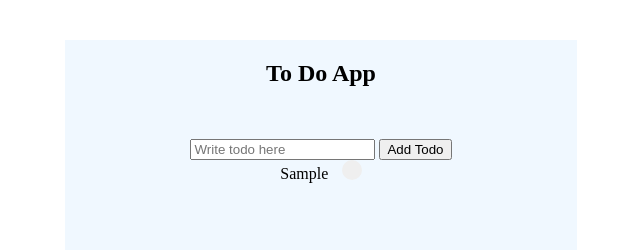
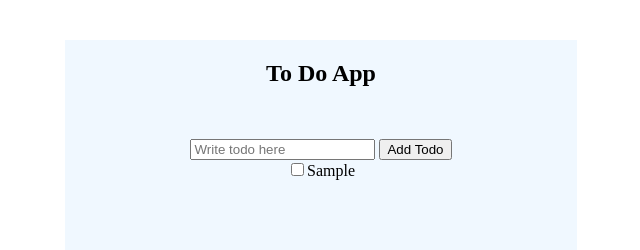
Before and after one commit to briankabiro/To-Do-App, a plain HTML site: page index.html in a window 1280 px wide. Both pictures are taken after typing "Sample" into the empty fields and a click on the button "Add Todo". Shown: the top 250 px of the page, 319-959 px from the left. Drawn offline with Linux system fonts and the light colour scheme.

Commit message:
95% finished
I'll come back when I have the psych

```diff
--- a/index.html
+++ b/index.html
@@ -19,7 +19,14 @@
 					<button @click.submit.prevent="addTodo">Add Todo</button>
 				</form>
 
-				<todo-item v-for="item in todos" v-bind:todo='item'></todo-item>
+				<div v-for="todo, index in todos">
+					<label>
+						<input type="checkbox"
+						v-model="todo.completed"
+						v-on:change='toggleCompleted(todo)'
+						/>{{todo.text}}
+					</label>
+				</div>
 
 			</div>
 		</div>
--- a/index.js
+++ b/index.js
@@ -1,6 +1,6 @@
 /*Build HTML input box, bind to variable, build todo component
 when button clicked, add words in input box to todos
- */
+
 Vue.component('todo-item', {
 	props:['todo'],
 	template:'<div v:bind:style="todoStyleObject">{{todo.text}}<button v-bind:style="divStyleObject"></button></div>',
@@ -9,7 +9,6 @@ Vue.component('todo-item', {
 			divStyleObject:{
 				height:'1.5em',
 				width:'1.5em',
-				backgroundColor:this.background,
 				borderRadius:'100%',
 				border:'none',
 				marginLeft:'1em'
@@ -18,22 +17,23 @@ Vue.component('todo-item', {
 
 	}
 })
+ */
 
 var app = new Vue({
 	el:"#app",
 	data:{
 		todos:[
-
 		],
 		todoText:""
 	},
-	ready(){
-
-	},
 	methods:{
+		toggleCompleted:function(todo){
+			todo.completed = !todo.completed;
+		},
 		addTodo(){
 			if(this.todoText){
-				this.todos.push({text:this.todoText});
+				const todo = this.todoText.trim();
+				this.todos.push({text:todo, completed:false});
 				this.todoText="";
 			}
 		}
```
